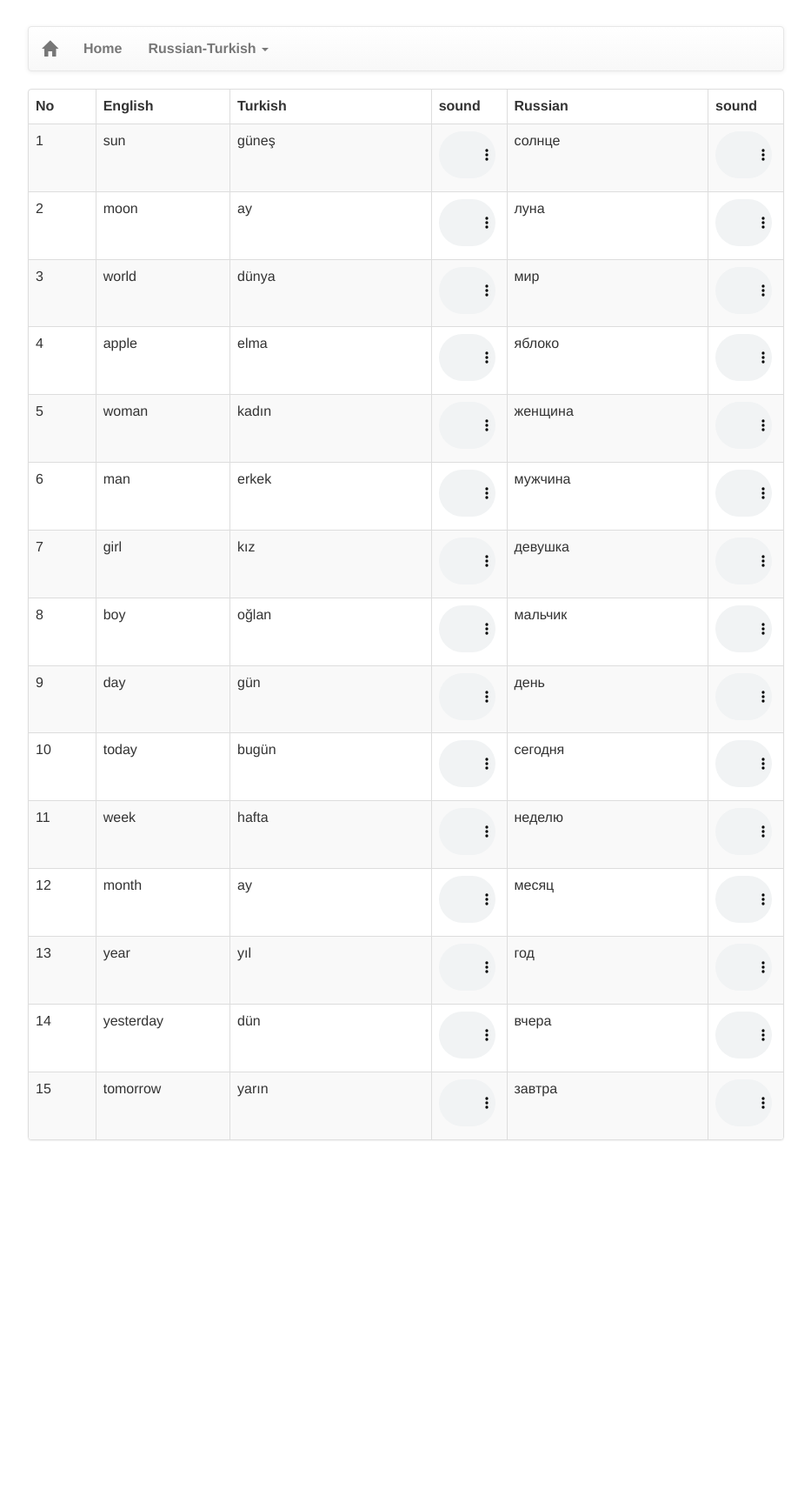
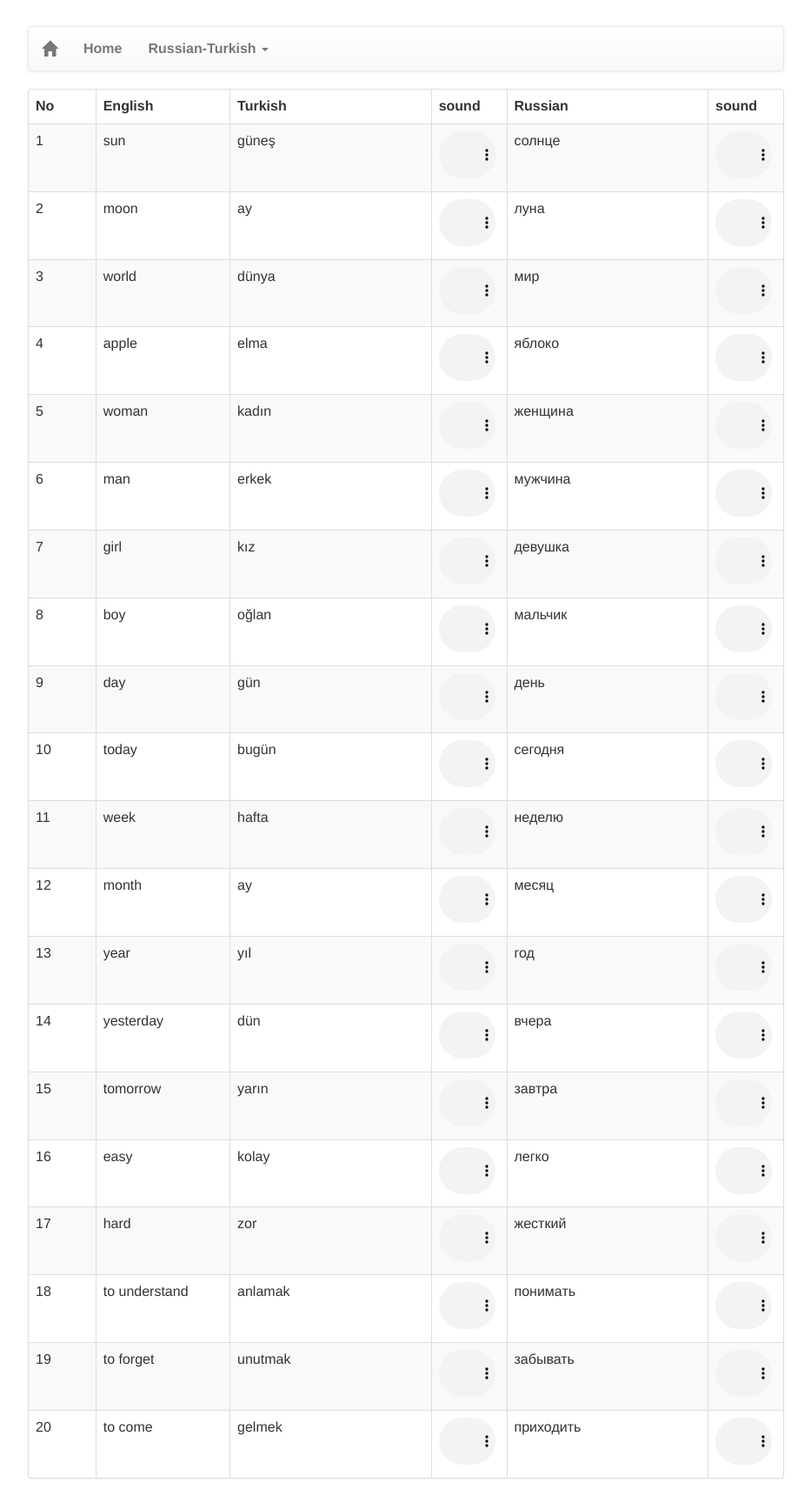
Before and after one commit to study-language/study-language-github.io, a Jekyll site: the page built from pages/russian-turkish-vocabulary.md, in a window 1280 px wide. Shown: the whole page at 87% size, without its empty margins (173-1106 px from the left). Built offline with Jekyll 4.4.1, drawn with Linux system fonts in a browser that asks for light colours; our own code applies the rules of GitHub Pages for plain Markdown files; the repository's description, which GitHub fills in, is left out; before the commit the page ends 1331 px from its top, so only the background shows below that.

Commit message:
Update russian-turkish-vocabulary.yml

```diff
--- a/_data/russian-turkish-vocabulary.yml
+++ b/_data/russian-turkish-vocabulary.yml
@@ -59,3 +59,23 @@ vocabulary:
     tr: yarın
     tr-s: yarin
     ru: завтра
+  - en: easy
+    tr: kolay
+    tr-s: kolay
+    ru: легко
+  - en: hard
+    tr: zor
+    tr-s: zor
+    ru: жесткий
+  - en: to understand
+    tr: anlamak
+    tr-s: anlamak
+    ru: понимать
+  - en: to forget
+    tr: unutmak
+    tr-s: unutmak
+    ru: забывать
+  - en: to come
+    tr: gelmek
+    tr-s: gelmek
+    ru: приходить
```
